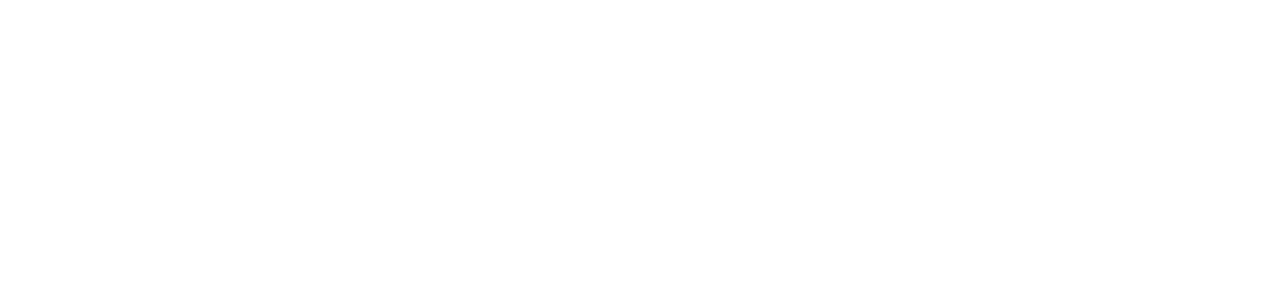
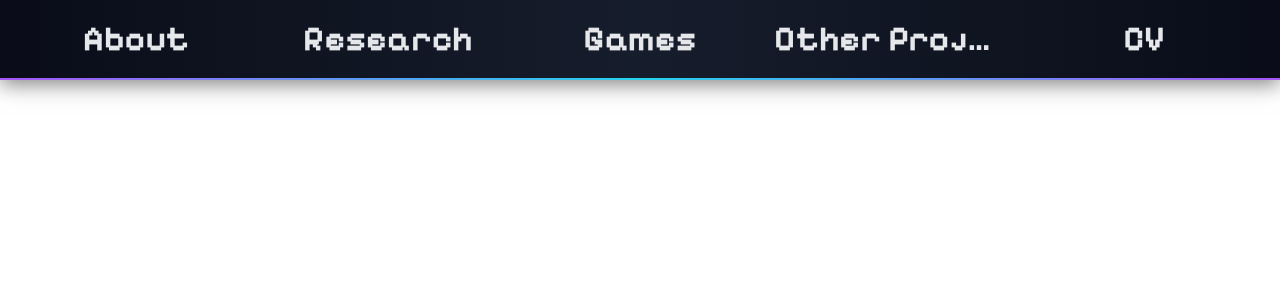
Before and after one commit to OllieII/portofolio, a React (Create React App) app in the folder frontend/portofolio/: page /#/portofolio/projects/1 in a window 1280 px wide. Shown: the top 300 px of the page. Built offline with nearby package versions, Linux system fonts and the light colour scheme; a web font is replaced by a local one.

Commit message:
trying to fix page not showing issue

```diff
--- a/frontend/portofolio/src/App.js
+++ b/frontend/portofolio/src/App.js
@@ -1,5 +1,5 @@
 import React, { useEffect } from 'react';
-import { BrowserRouter as Router, Routes, Route, useLocation } from 'react-router-dom';
+import { HashRouter as Router, Routes, Route, useLocation } from 'react-router-dom';
 import { Helmet } from 'react-helmet';
 import './App.css';
 
@@ -25,27 +25,42 @@
 }
 
 function App() {
+  const location = useLocation();
+  const isUCSCPage = location.pathname === '/ucsc-cm-portfolio-2026';
+
   return (
-    <Router basename='/portofolio'>
-      <Analytics />
+    <>
       <Helmet>
         <title>Home</title>
         <link rel="icon" type="image/png" href={`${process.env.PUBLIC_URL}/favicon/homeicon.png`} />
       </Helmet>
+
+      {/* Hide header on UCSC portfolio page */}
+      {!isUCSCPage && (
         <div className="App">
           <Header />
+        </div>
+      )}
+
       <main>
         <Routes>
           <Route path="/" element={<SinglePage />} />
-            <Route path="/portofolio/cv" element={<CV />} />
-            {/* Unlisted UCSC portfolio - not linked from main navigation */}
-            <Route path="/portofolio/ucsc-cm-portfolio-2026" element={<UCSCPortfolio />} />
-            <Route path="/portofolio/projects/:id" element={<ProjectDetail />} />
+          <Route path="/cv" element={<CV />} />
+          <Route path="/ucsc-cm-portfolio-2026" element={<UCSCPortfolio />} />
+          <Route path="/projects/:id" element={<ProjectDetail />} />
         </Routes>
       </main>
-      </div>
+    </>
+  );
+}
+
+function AppWrapper() {
+  return (
+    <Router>
+      <Analytics />
+      <App />
     </Router>
   );
 }
 
-export default App;
+export default AppWrapper;
--- a/frontend/portofolio/src/Components/Header/Header.js
+++ b/frontend/portofolio/src/Components/Header/Header.js
@@ -79,7 +79,7 @@
             <li className="nav-item"><a href="#research" onClick={handleProjectSubNavClick('research')}>Research</a></li>
             <li className="nav-item"><a href="#games" onClick={handleProjectSubNavClick('games')}>Games</a></li>
             <li className="nav-item"><a href="#experience" onClick={handleProjectSubNavClick('experience')}>Other Projects</a></li>
-            <li className="nav-item"><Link to = "/portofolio/cv">CV</Link></li>
+            <li className="nav-item"><Link to="/cv">CV</Link></li>
           </ul>
         </nav>
       </header>
```
Lines whose indentation alone changed are shown as unchanged.
